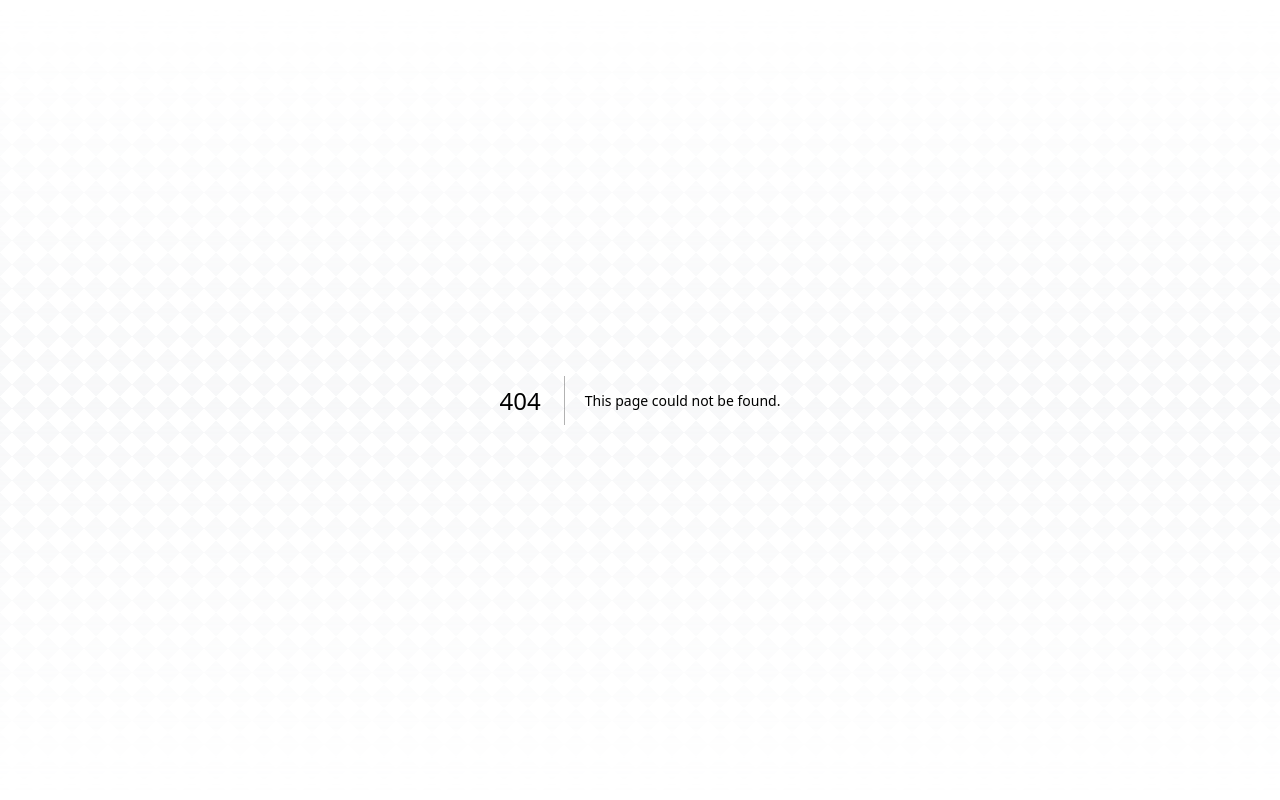
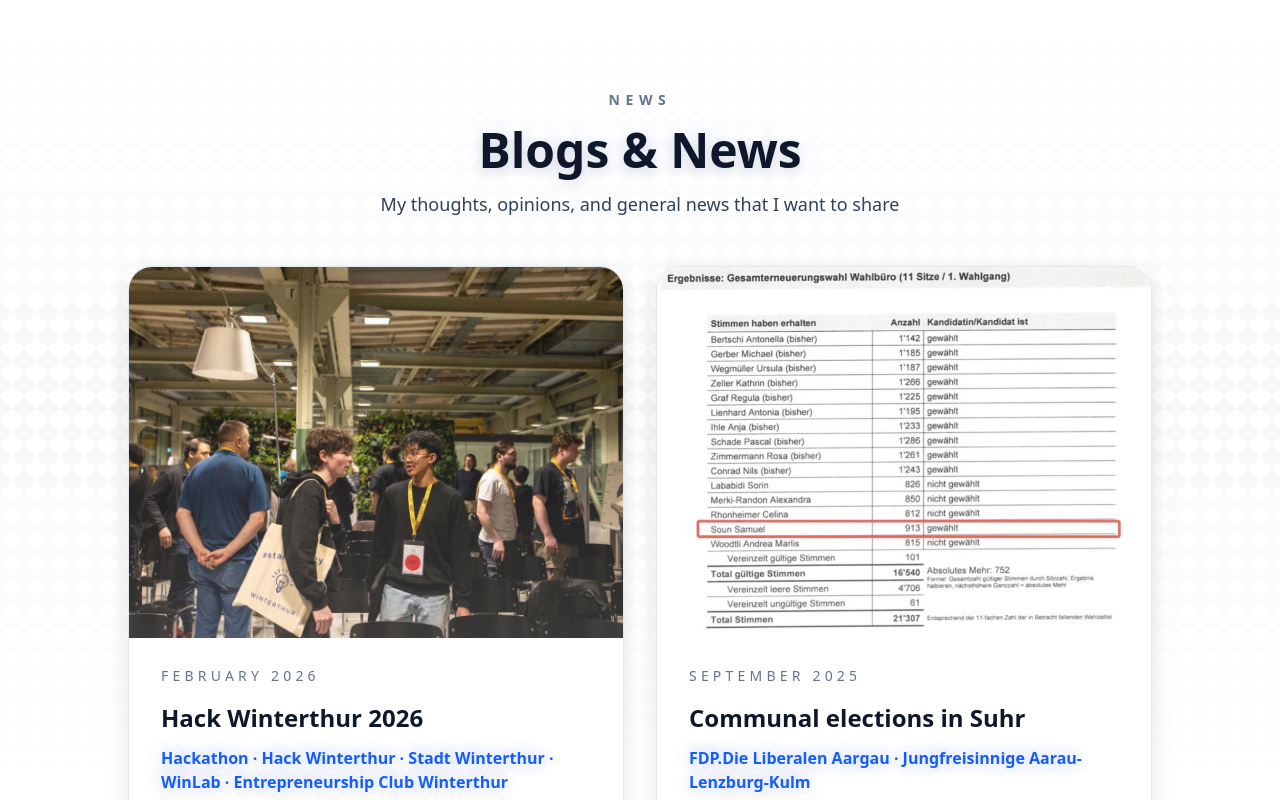
Before and after one commit to Samusn/portfolio_samuel_soun, a Next.js app: page /blog in a window 1280 px wide. Before the commit this address had no page. Shown: the top 800 px of the page. Built offline with nearby package versions, Linux system fonts and the light colour scheme.

Commit message:
refactor: switch blog and about me

```diff
--- /dev/null
+++ b/src/app/blog/page.tsx
@@ -0,0 +1,34 @@
+"use client";
+
+import { BlogSection } from "@/components/sections/home/blog";
+import { SiteFooter } from "@/components/layout/site-footer";
+import { blogPosts } from "@/data/blog";
+import type { Transition, Variants } from "framer-motion";
+import * as React from "react";
+
+export default function BlogPage() {
+  const sectionFade: Variants = {
+    hidden: { opacity: 0, y: 16 },
+    visible: { opacity: 1, y: 0 },
+  };
+  const sectionTransition: Transition = { duration: 0.9, ease: [0.25, 0.1, 0.25, 1] };
+
+  const [isMounted, setIsMounted] = React.useState(false);
+
+  React.useEffect(() => {
+    setIsMounted(true);
+  }, []);
+
+  return (
+    <main className="flex min-h-screen flex-col">
+      <BlogSection
+        blogPosts={blogPosts}
+        sectionFade={sectionFade}
+        sectionTransition={sectionTransition}
+        isMounted={isMounted}
+      />
+
+      <SiteFooter />
+    </main>
+  );
+}
--- a/src/app/page.tsx
+++ b/src/app/page.tsx
@@ -1,17 +1,19 @@
 "use client";
 
-import { BlogSection } from "@/components/sections/home/blog";
 import { HeroSection } from "@/components/sections/home/hero";
+import { AboutIntroSection } from "@/components/sections/about/about-intro-section";
+import { SkillsSection } from "@/components/sections/about/skills-section";
+import { TimelineSection } from "@/components/sections/about/timeline-section";
 import { SiteFooter } from "@/components/layout/site-footer";
-import { blogPosts } from "@/data/blog";
+import { presenceHighlights, timelineItems } from "@/data/about";
 import { socialLinks } from "@/data/home";
 import type { Transition, Variants } from "framer-motion";
 import * as React from "react";
 
 export default function HomePage() {
   const popIn: Variants = {
-    hidden: { opacity: 0, y: 20 },
-    visible: { opacity: 1, y: 0 },
+    hidden: { opacity: 0, y: 12, scale: 0.99 },
+    visible: { opacity: 1, y: 0, scale: 1 },
   };
   const popInTransition: Transition = {
     type: "spring",
@@ -25,6 +27,7 @@ export default function HomePage() {
     visible: { opacity: 1, y: 0 },
   };
   const sectionTransition: Transition = { duration: 0.9, ease: [0.25, 0.1, 0.25, 1] };
+  const sectionViewport = { once: false, amount: 0.2 };
 
   const [isMounted, setIsMounted] = React.useState(false);
 
@@ -45,7 +48,7 @@ export default function HomePage() {
   }, []);
 
   return (
-    <main className="flex min-h-screen flex-col overscroll-none md:snap-y md:snap-mandatory">
+    <main className="flex min-h-screen flex-col overscroll-none">
       <HeroSection
         isMounted={isMounted}
         popIn={popIn}
@@ -56,11 +59,27 @@ export default function HomePage() {
         onScrollTo={handleScrollTo}
       />
 
-      <BlogSection
-        blogPosts={blogPosts}
+      <AboutIntroSection
+        popIn={popIn}
+        popInTransition={popInTransition}
         sectionFade={sectionFade}
         sectionTransition={sectionTransition}
         isMounted={isMounted}
+        presenceHighlights={presenceHighlights}
+      />
+
+      <SkillsSection
+        popIn={popIn}
+        popInTransition={popInTransition}
+        sectionFade={sectionFade}
+        sectionTransition={sectionTransition}
+      />
+
+      <TimelineSection
+        timelineItems={timelineItems}
+        sectionFade={sectionFade}
+        sectionTransition={sectionTransition}
+        sectionViewport={sectionViewport}
       />
 
       <SiteFooter />
--- a/src/components/sections/home/hero.tsx
+++ b/src/components/sections/home/hero.tsx
@@ -139,19 +139,19 @@ function HeroActions({ popIn, popInTransition, isMounted, onScrollTo }: HeroActi
       className="w-full"
     >
       <div className="flex w-full flex-col justify-center gap-3 px-4 sm:w-auto sm:flex-row sm:px-0">
-        <Link href="/me" className="w-full sm:w-auto">
-          <span className="group relative inline-flex w-full items-center justify-center rounded-2xl border border-slate-200 bg-slate-900 px-6 py-3 text-sm font-semibold uppercase tracking-wide text-white shadow-[0_8px_20px_rgba(15,23,42,0.2)] transition-all duration-250 active:scale-95 active:shadow-[0_4px_12px_rgba(15,23,42,0.2)] active:bg-slate-800 md:hover:-translate-y-0.5 md:hover:shadow-[0_12px_30px_rgba(15,23,42,0.3)] md:hover:bg-slate-800 md:active:translate-y-0 focus-visible:outline focus-visible:outline-offset-2 focus-visible:outline-slate-300 sm:text-base">
-            <span className="relative z-10">More About Me</span>
+        <button
+          type="button"
+          onClick={() => onScrollTo("about")}
+          className="group relative inline-flex w-full items-center justify-center rounded-2xl border border-slate-200 bg-slate-900 px-6 py-3 text-sm font-semibold uppercase tracking-wide text-white shadow-[0_8px_20px_rgba(15,23,42,0.2)] transition-all duration-250 active:scale-95 active:shadow-[0_4px_12px_rgba(15,23,42,0.2)] active:bg-slate-800 md:hover:-translate-y-0.5 md:hover:shadow-[0_12px_30px_rgba(15,23,42,0.3)] md:hover:bg-slate-800 md:active:translate-y-0 focus-visible:outline focus-visible:outline-offset-2 focus-visible:outline-slate-300 sm:text-base sm:w-auto"
+        >
+          <span className="relative z-10">More About Me</span>
+        </button>
+        <Link href="/blog" className="w-full sm:w-auto">
+          <span className="group relative inline-flex w-full items-center justify-center rounded-2xl border border-blue-300/60 bg-gradient-to-r from-sky-400 via-blue-500 to-blue-600 px-6 py-3 text-sm font-semibold uppercase tracking-wide text-white shadow-[0_8px_25px_rgba(37,99,235,0.3)] transition-all duration-250 active:scale-95 active:shadow-[0_4px_15px_rgba(37,99,235,0.3)] md:hover:-translate-y-0.5 md:hover:shadow-[0_12px_35px_rgba(37,99,235,0.4)] md:hover:from-sky-300 md:hover:via-blue-400 md:hover:to-blue-500 md:active:translate-y-0 focus-visible:outline focus-visible:outline-offset-2 focus-visible:outline-blue-300 sm:text-base">
+            <span className="relative z-10">Blog</span>
+            <span className="pointer-events-none absolute inset-0 rounded-2xl border border-white/30 opacity-0 transition-opacity duration-250 md:group-hover:opacity-100" />
           </span>
         </Link>
-        <button
-          type="button"
-          onClick={() => onScrollTo("blog")}
-          className="group relative inline-flex w-full items-center justify-center rounded-2xl border border-blue-300/60 bg-gradient-to-r from-sky-400 via-blue-500 to-blue-600 px-6 py-3 text-sm font-semibold uppercase tracking-wide text-white shadow-[0_8px_25px_rgba(37,99,235,0.3)] transition-all duration-250 active:scale-95 active:shadow-[0_4px_15px_rgba(37,99,235,0.3)] md:hover:-translate-y-0.5 md:hover:shadow-[0_12px_35px_rgba(37,99,235,0.4)] md:hover:from-sky-300 md:hover:via-blue-400 md:hover:to-blue-500 md:active:translate-y-0 focus-visible:outline focus-visible:outline-offset-2 focus-visible:outline-blue-300 sm:w-auto sm:text-base"
-        >
-          <span className="relative z-10">Blog</span>
-          <span className="pointer-events-none absolute inset-0 rounded-2xl border border-white/30 opacity-0 transition-opacity duration-250 md:group-hover:opacity-100" />
-        </button>
       </div>
     </motion.div>
   );
```
